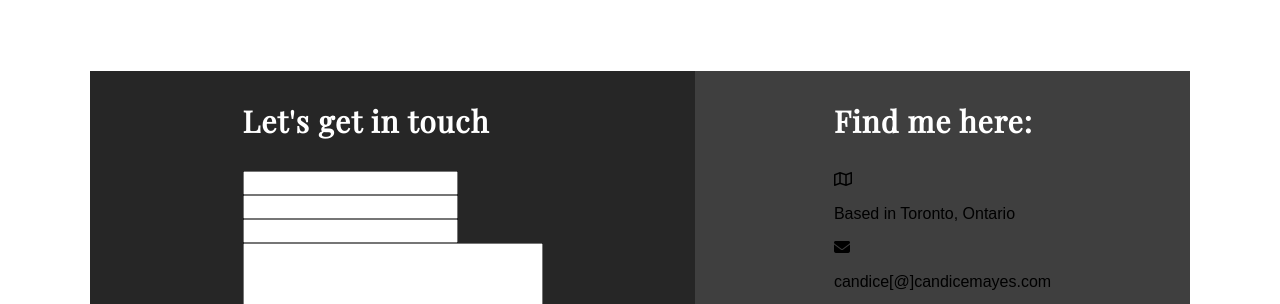
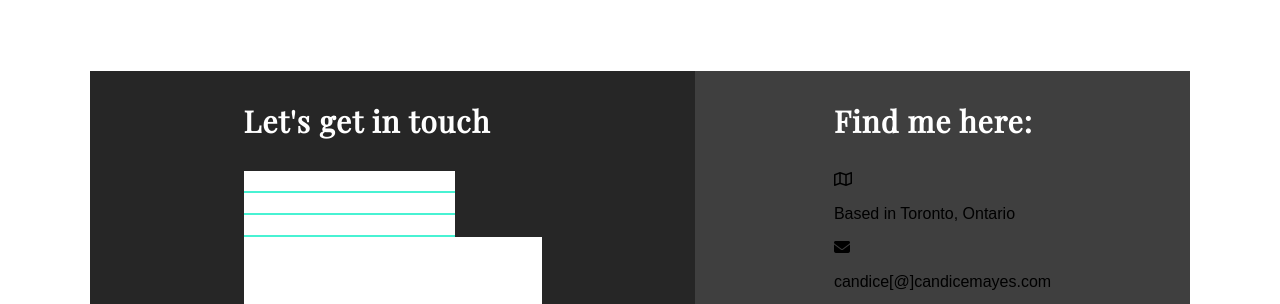
Before and after one commit to candicecodes/portfolio-website, a website: page index.html in a window 1280 px wide. Shown: the part 2275-2579 px from the top of the page. Drawn offline with nearby package versions, Linux system fonts and the light colour scheme.

Commit message:
end of day

```diff
--- a/dev/styles/partials/_contact.scss
+++ b/dev/styles/partials/_contact.scss
@@ -5,6 +5,7 @@
     display: flex;
     input, button, textarea {
         border: none;
+        border-bottom: 2px solid #48F2D3;
         display: block;
         // margin: 10px auto;
     }
```
Also changed, not shown: public/styles/style.css.
